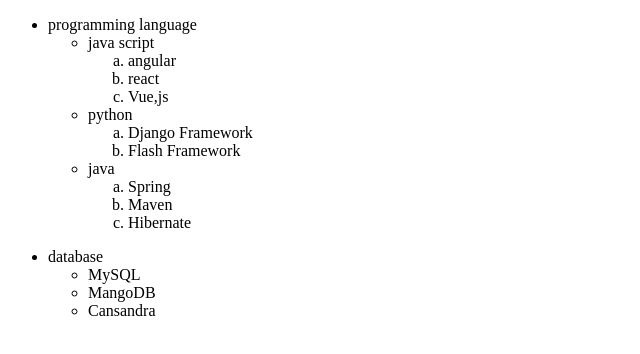
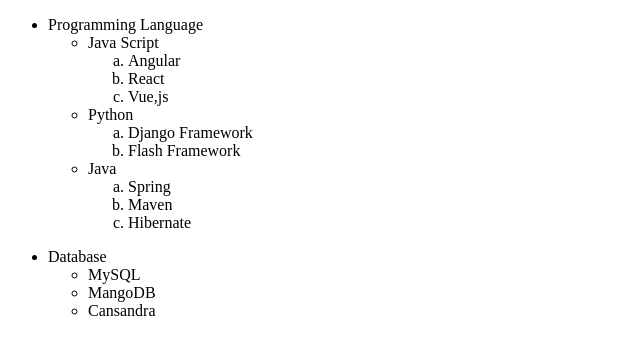
Before and after one commit to karunavijay/projectdemo6, a plain HTML site: page html -css mini task Q4/index.html in a window 1280 px wide. Shown: the full height of the page, 0-640 px from the left. Drawn offline with Linux system fonts and the light colour scheme.

Commit message:
Update index.html

```diff
--- a/html -css mini task Q4/index.html
+++ b/html -css mini task Q4/index.html
@@ -9,11 +9,11 @@
 
 <body>
     <div>
-   <ul><li>programming language</li><ul><li>java script</li><ul><li type="a">angular</li><li type="a">react</li><li type="a">Vue,js</li></ul>
-    <li>python</li><ul ><li type="a">Django Framework</li><li type="a">Flash Framework</li></ul><li>java</li><ul><li type="a">Spring</li>
+   <ul><li>Programming Language</li><ul><li>Java Script</li><ul><li type="a">Angular</li><li type="a">React</li><li type="a">Vue,js</li></ul>
+    <li>Python</li><ul ><li type="a">Django Framework</li><li type="a">Flash Framework</li></ul><li>Java</li><ul><li type="a">Spring</li>
     <li type="a">Maven</li>
     <li type="a">Hibernate</li></ul></ul></ul></div>
-   <ul><li>database
+   <ul><li>Database
     </li><ul><li>MySQL</li><li>MangoDB</li><li>Cansandra</li></ul>
 
 </ul>
```
